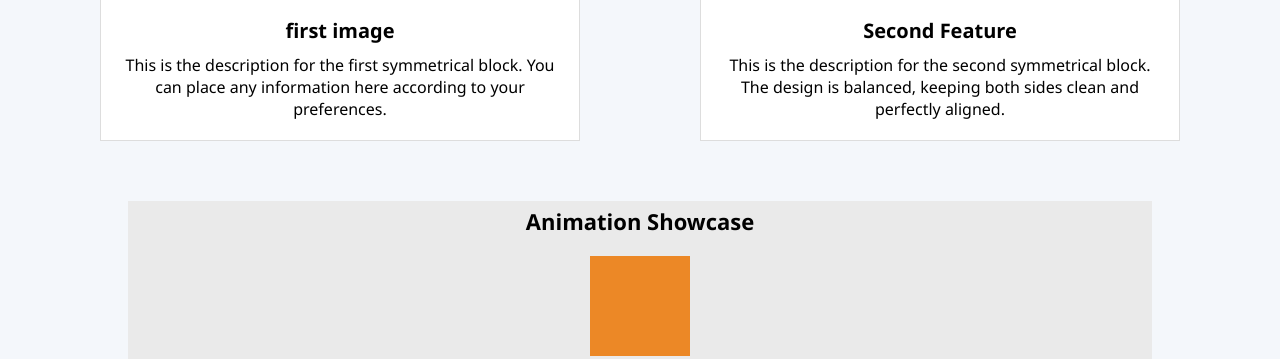
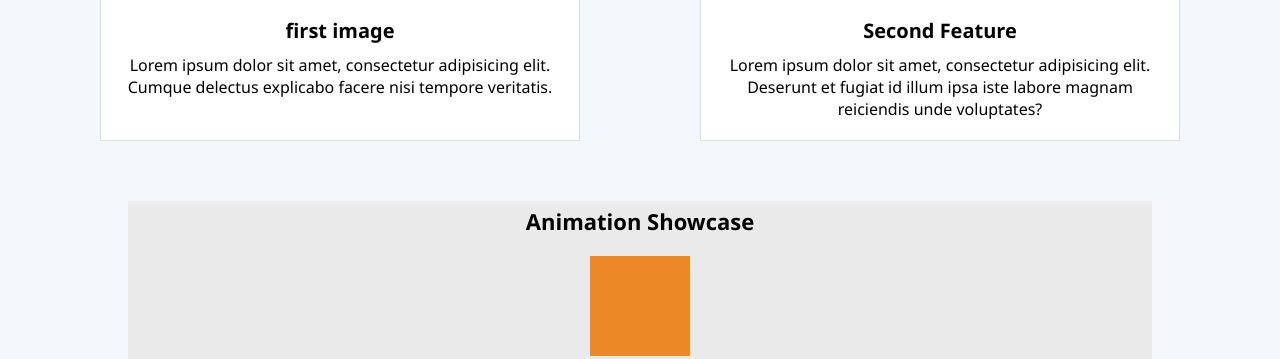
Before and after one commit to petrebagashvili/python_homework_12, a plain HTML site: page home.html in a window 1280 px wide. Shown: the part 461-820 px from the top of the page. Drawn offline with Linux system fonts and the light colour scheme.

Commit message:
Update home.html

```diff
--- a/home.html
+++ b/home.html
@@ -23,12 +23,12 @@
             <div class="gallery-item">
                 <img src="https://picsum.photos/400/300?random=1" alt="first pic">
                 <h6>first image</h6>
-                <p>This is the description for the first symmetrical block. You can place any information here according to your preferences.</p>
+                <p>Lorem ipsum dolor sit amet, consectetur adipisicing elit. Cumque delectus explicabo facere nisi tempore veritatis.</p>
             </div>
             <div class="gallery-item">
                 <img src="https://picsum.photos/400/300?random=2" alt="Image 2">
                 <h6>Second Feature</h6>
-                <p>This is the description for the second symmetrical block. The design is balanced, keeping both sides clean and perfectly aligned.</p>
+                <p>Lorem ipsum dolor sit amet, consectetur adipisicing elit. Deserunt et fugiat id illum ipsa iste labore magnam reiciendis unde voluptates?</p>
             </div>
         </div>
 
```
